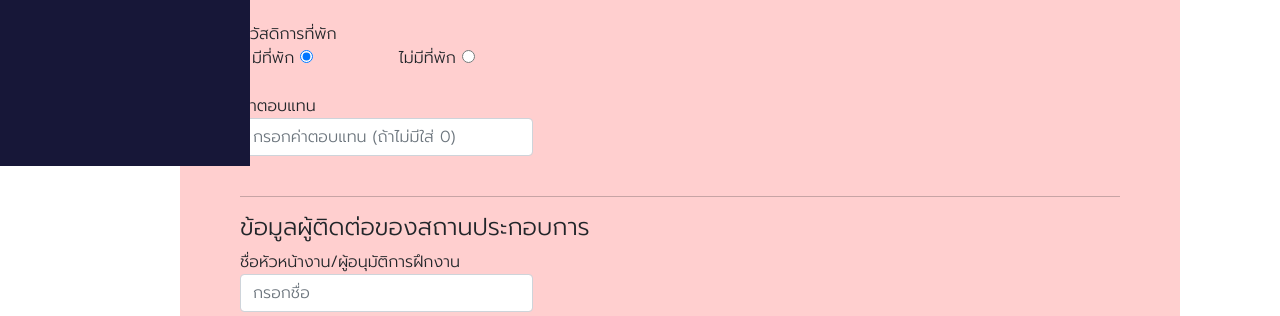
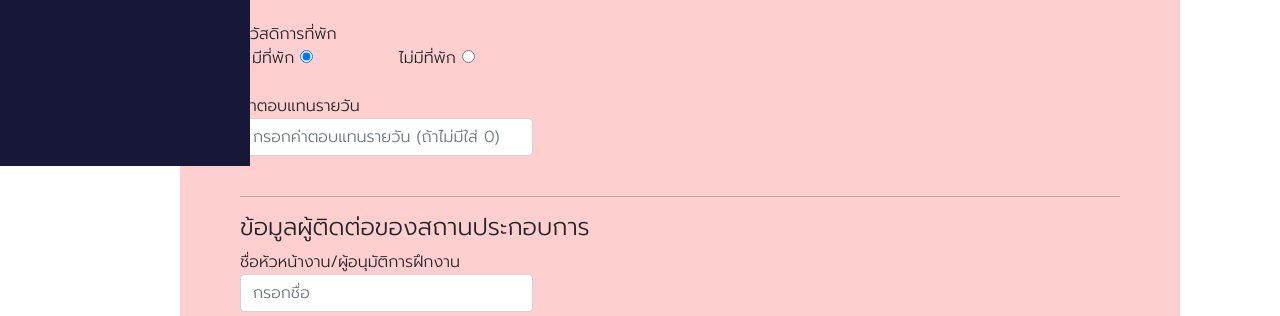
Before and after one commit to Fourth1755/Project-SE-2022, a PHP site: template view/petition/newcompany_petition.php in a window 1280 px wide. Shown: the part 634-950 px from the top of the page. Run offline with PHP 8.4, Linux system fonts and the light colour scheme; the template is opened without the code that fills it, so the values that code supplies are empty; the visitor is signed in with stand-in values (Sample User, id 1).

Commit message:
Update newcompany_petition.php

```diff
--- a/view/petition/newcompany_petition.php
+++ b/view/petition/newcompany_petition.php
@@ -47,8 +47,8 @@
                         </label>
                   </div>
                   <div class="form-group pb-4 col-md-4">
-                  <label>ค่าตอบแทน</label>
-                  <input type="number" class="form-control" name="payPerDay" id="exampleInputPassword1" placeholder="กรอกค่าตอบแทน (ถ้าไม่มีใส่ 0)" required>
+                  <label>ค่าตอบแทนรายวัน</label>
+                  <input type="number" class="form-control" name="payPerDay" id="exampleInputPassword1" placeholder="กรอกค่าตอบแทนรายวัน (ถ้าไม่มีใส่ 0)" required>
                   </div>
                   <hr style="width:100%;text-align:left;margin-left:0;">
                   <h4>ข้อมูลผู้ติดต่อของสถานประกอบการ</h4>
```
